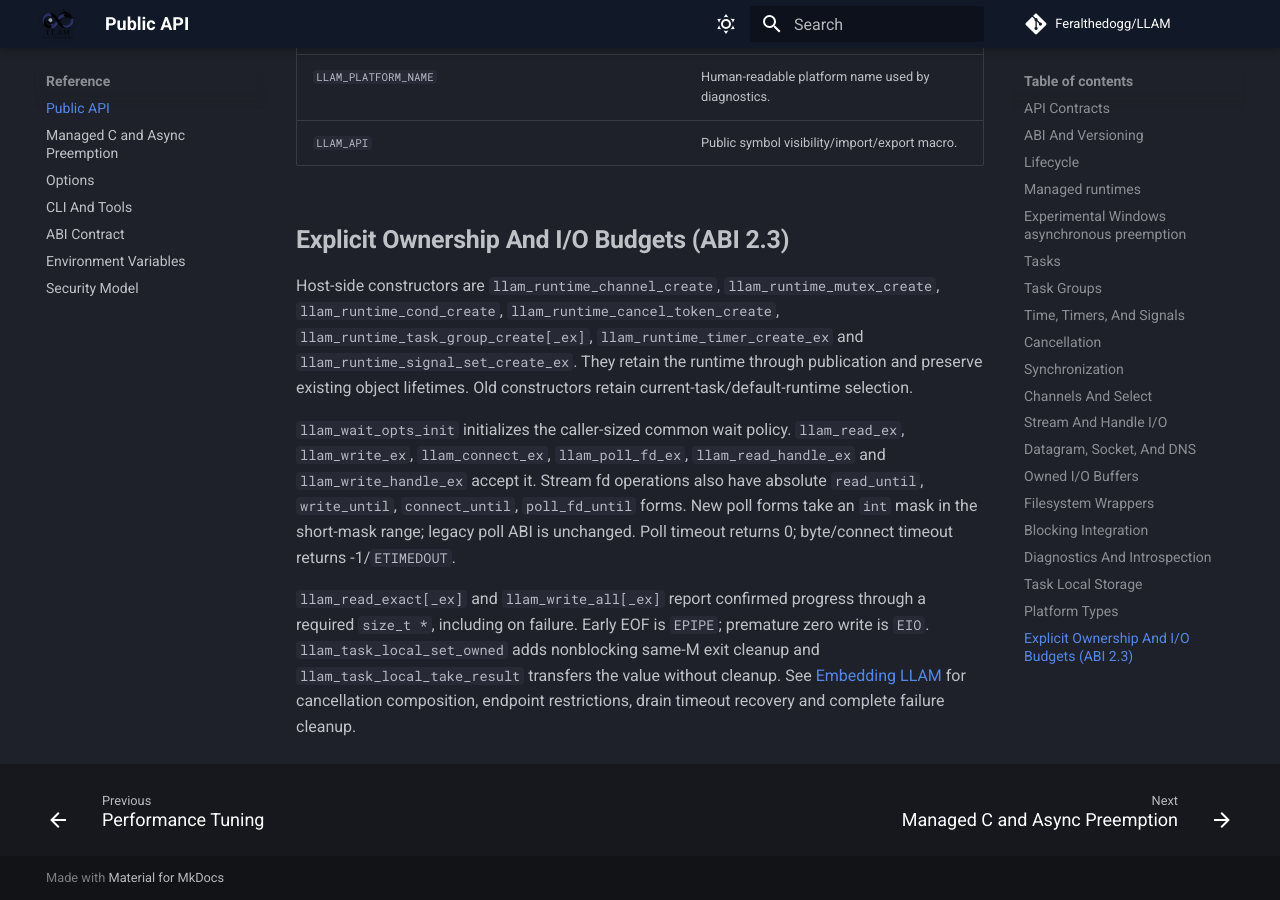
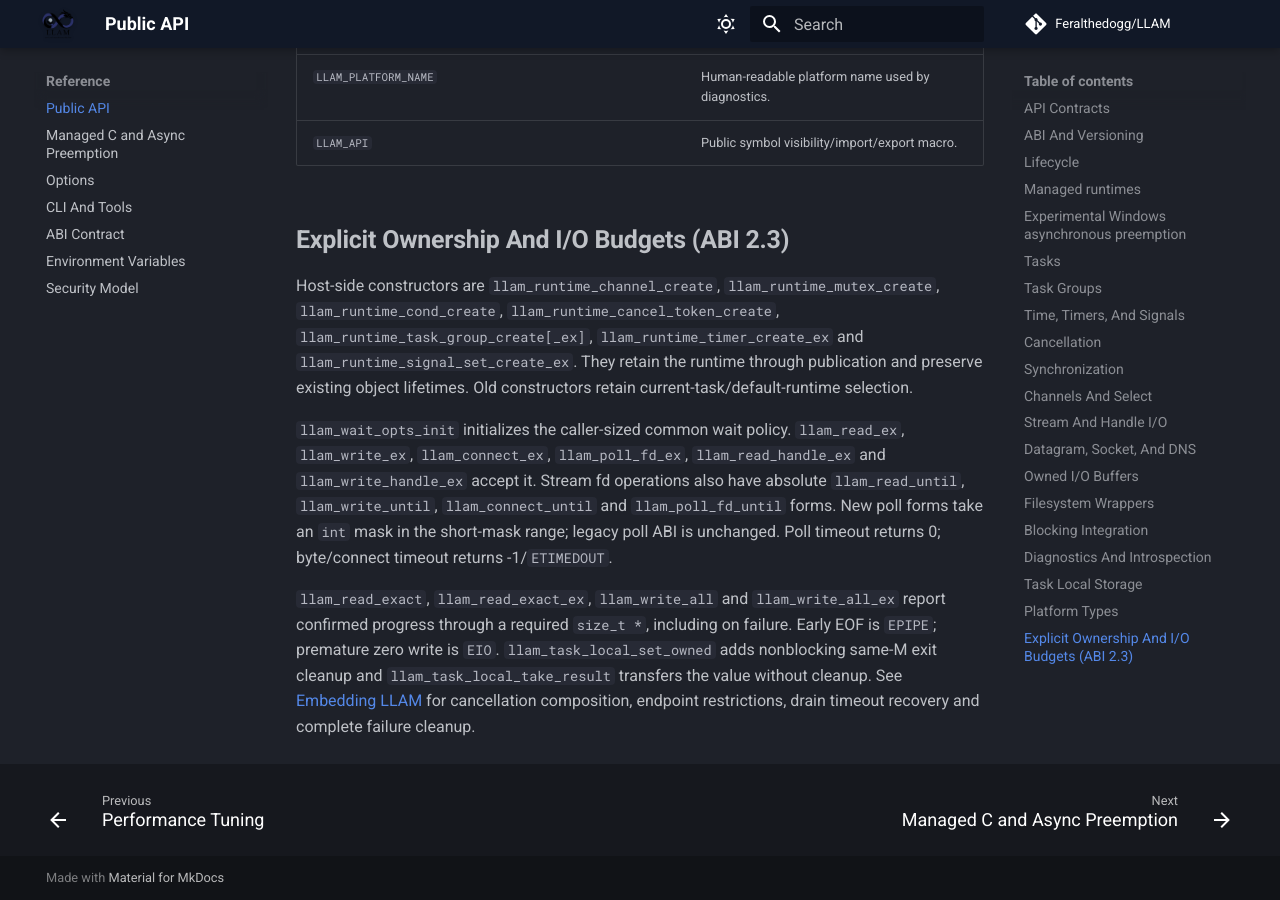
Before and after one commit to Feralthedogg/LLAM, an MkDocs documentation site: the page built from docs/reference/api.md, in a window 1280 px wide and 900 px high, scrolled down 11182 px. Built offline with MkDocs 1.6.1 and Material for MkDocs 9.7.7, drawn with Linux system fonts in a browser that asks for light colours; comment, search, counter and statistics services are not loaded.

```diff
--- a/docs/reference/api.md
+++ b/docs/reference/api.md
@@ -295,11 +295,12 @@ Old constructors retain current-task/default-runtime selection.
 `llam_wait_opts_init` initializes the caller-sized common wait policy.
 `llam_read_ex`, `llam_write_ex`, `llam_connect_ex`, `llam_poll_fd_ex`,
 `llam_read_handle_ex` and `llam_write_handle_ex` accept it. Stream fd operations
-also have absolute `read_until`, `write_until`, `connect_until`, `poll_fd_until`
-forms. New poll forms take an `int` mask in the short-mask range; legacy poll ABI
+also have absolute `llam_read_until`, `llam_write_until`, `llam_connect_until`
+and `llam_poll_fd_until` forms. New poll forms take an `int` mask in the short-mask range; legacy poll ABI
 is unchanged. Poll timeout returns 0; byte/connect timeout returns -1/`ETIMEDOUT`.
 
-`llam_read_exact[_ex]` and `llam_write_all[_ex]` report confirmed progress through
+`llam_read_exact`, `llam_read_exact_ex`, `llam_write_all` and
+`llam_write_all_ex` report confirmed progress through
 a required `size_t *`, including on failure. Early EOF is `EPIPE`; premature
 zero write is `EIO`. `llam_task_local_set_owned` adds nonblocking same-M exit
 cleanup and `llam_task_local_take_result` transfers the value without cleanup.
```
Also changed, not shown: 1 other file.
